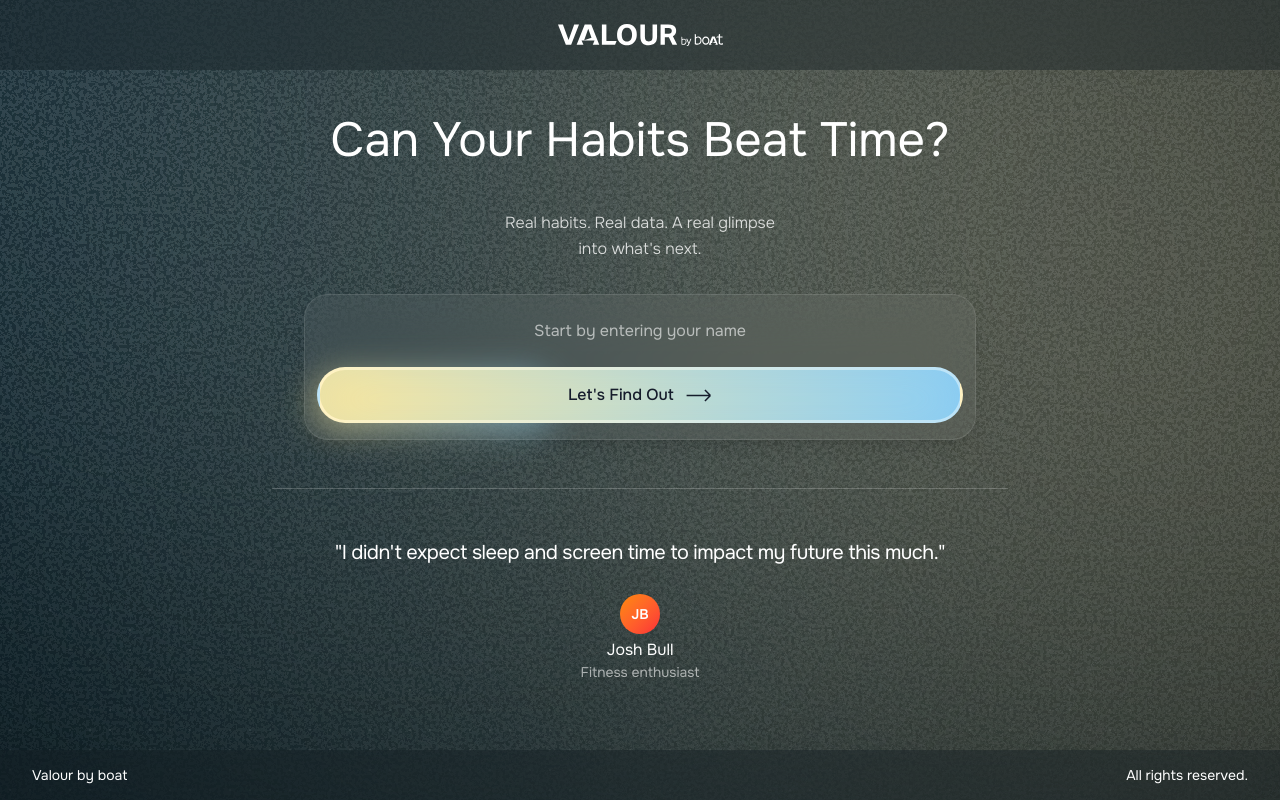
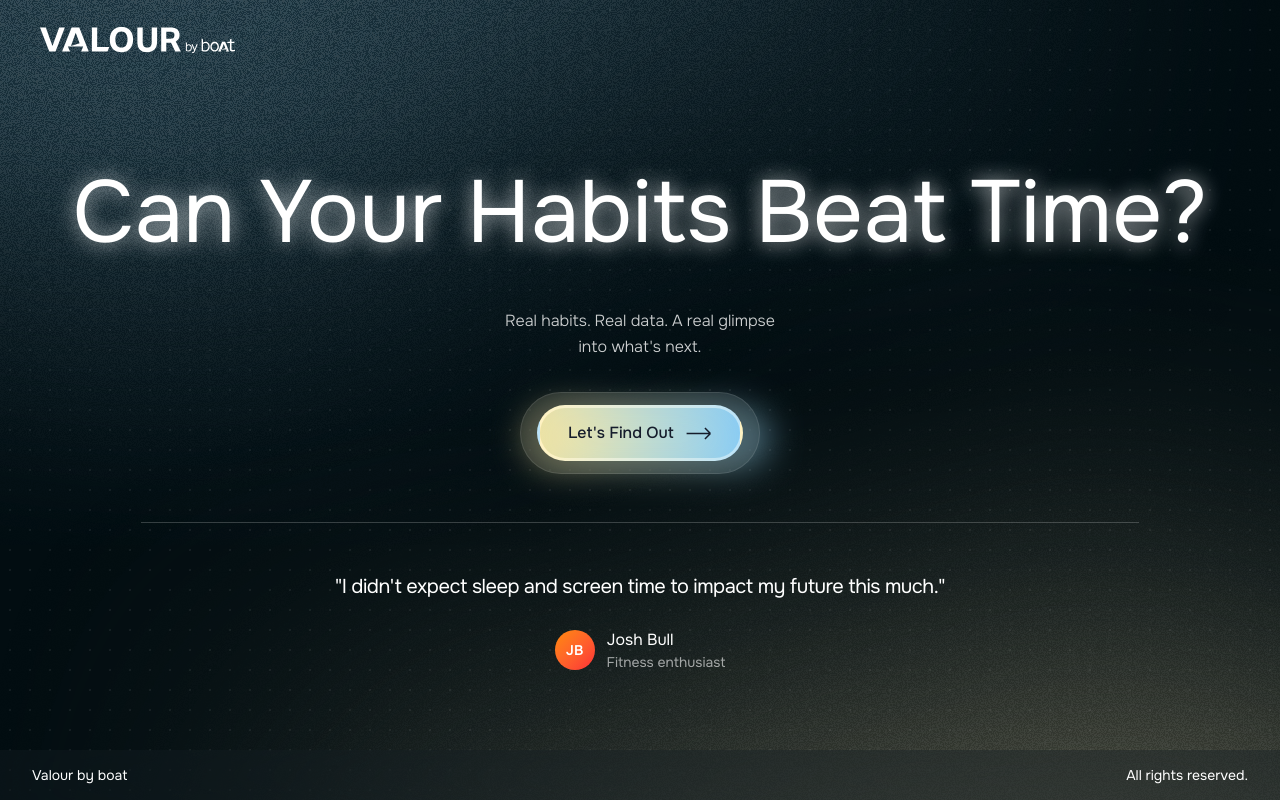
Before and after one commit to Durgeshityar/boat-frontend, a Next.js app: page / in a window 1280 px wide. Built offline with nearby package versions, Linux system fonts and the light colour scheme.

Commit message:
feat(landing): refactor landing page for deskop ui

```diff
--- a/src/components/Landing.tsx
+++ b/src/components/Landing.tsx
@@ -14,12 +14,14 @@ interface LandingProps {
 export default function Landing({ onSubmit }: LandingProps) {
   const [name, setName] = useState("");
   const [error, setError] = useState("");
+  const [showInputOnDesktop, setShowInputOnDesktop] = useState(false);
 
   const handleSubmit = (e: React.FormEvent) => {
     e.preventDefault();
     if (name.trim()) {
       setError("");
       onSubmit(name.trim());
+      setShowInputOnDesktop(false);
     } else {
       setError("Please enter your name before proceeding.");
     }
@@ -44,36 +46,69 @@ export default function Landing({ onSubmit }: LandingProps) {
             "radial-gradient(ellipse at center, transparent 20%, black)",
         }}
       />
+
       <img
         src="/landing-bg-blue.svg"
         alt=""
         aria-hidden="true"
-        className="pointer-events-none select-none absolute -top-20 -left-10 w-[calc(100vw+40px)] min-w-[calc(100vw+40px)] max-w-none"
+        className="pointer-events-none select-none absolute -top-20 -left-10 w-[calc(100vw+40px)] min-w-[calc(100vw+40px)] max-w-none md:hidden"
       />
       <img
         src="/landing-bg-yellow.svg"
         alt=""
         aria-hidden="true"
-        className="pointer-events-none select-none absolute -bottom-20 -left-10 w-[calc(100vw+40px)] min-w-[calc(100vw+40px)] max-w-none"
+        className="pointer-events-none select-none absolute -bottom-20 -left-10 w-[calc(100vw+40px)] min-w-[calc(100vw+40px)] max-w-none md:hidden"
+      />
+      <img
+        src="/landing-bg-blue-desktop.svg"
+        alt=""
+        aria-hidden="true"
+        className={cn(
+          "pointer-events-none select-none absolute -top-[394px] -left-0 w-full max-w-none hidden md:block",
+          showInputOnDesktop ? "md:opacity-20" : "md:opacity-100"
+        )}
+      />
+      <img
+        src="/landing-bg-yellow-desktop.svg"
+        alt=""
+        aria-hidden="true"
+        className={cn(
+          "pointer-events-none select-none absolute -bottom-[394px] -left-0 w-full max-w-none hidden md:block",
+          showInputOnDesktop ? "md:opacity-20" : "md:opacity-100"
+        )}
       />
 
       <div className="relative z-30 min-h-screen flex flex-col">
         <Header />
-        <main className="flex-1 flex flex-col items-center justify-start px-4 w-full max-w-md mx-auto sm:max-w-lg md:max-w-xl lg:max-w-3xl">
-          <div className="mb-8 w-full px-2 sm:px-0">
-            <h2 className="text-5xl font-normal text-white my-10 text-center leading-tight">
+        <main
+          className={cn(
+            "flex-1 flex flex-col items-center justify-start md:justify-center px-4 w-full transition-opacity duration-500"
+          )}
+        >
+          <div
+            className={cn(
+              "mb-8 w-full px-2 sm:px-0 justify-center flex flex-col items-center",
+              showInputOnDesktop ? "md:opacity-20" : "md:opacity-100"
+            )}
+          >
+            <h2
+              className="text-5xl md:text-[88px] font-normal text-white my-10 text-center leading-tight"
+              style={{
+                textShadow: "0px 1px 20px rgba(255, 255, 255, 0.75)",
+              }}
+            >
               Can Your Habits Beat Time?
             </h2>
             <p className="text-white/80 text-md font-light text-center leading-relaxed max-w-3xl">
               Real habits. Real data. A real glimpse
               <br />
-              into what&#39;s next.
+              into what's next.
             </p>
           </div>
 
           <form
             onSubmit={handleSubmit}
-            className="w-full max-w-md sm:max-w-lg md:max-w-xl lg:max-w-2xl mx-auto space-y-4"
+            className="w-full max-w-md sm:max-w-lg md:max-w-xl lg:max-w-2xl mx-auto space-y-4 md:hidden"
           >
             <div
               className="relative border rounded-3xl bg-[#FFFFFF0D] flex flex-col items-center p-3 backdrop-blur-lg shadow-lg"
@@ -99,12 +134,8 @@ export default function Landing({ onSubmit }: LandingProps) {
                 onChange={(e) => setName(e.target.value)}
                 aria-invalid={error ? "true" : "false"}
                 aria-describedby="name-error"
-                className={cn(
-                  "relative z-10 block w-full bg-transparent text-base text-white placeholder-white/60 placeholder:text-center rounded-full px-6 py-3 mb-2 outline-none ring-0 border-0 focus:ring-0 focus:outline-none text-center transition"
-                )}
+                className="relative z-10 block w-full bg-transparent text-base text-white placeholder-white/60 placeholder:text-center rounded-full px-6 py-3 mb-2 outline-none ring-0 border-0 focus:ring-0 focus:outline-none text-center"
                 style={{
-                  textAlign: "center",
-
                   border: error ? "1px solid #FFE99980" : undefined,
                 }}
               />
@@ -123,28 +154,109 @@ export default function Landing({ onSubmit }: LandingProps) {
           </form>
 
           <div
-            className="w-full h-px my-12"
+            className={cn(
+              "hidden md:flex items-center justify-center gap-4 w-full sm:max-w-xl md:max-w-2xl mx-auto relative z-40 transition-opacity duration-500"
+            )}
+          >
+            {!showInputOnDesktop && (
+              <div
+                className="relative flex justify-center"
+                style={{
+                  transition: "all 0.4s ease",
+                }}
+              >
+                <div
+                  className="absolute left-2 bottom-2 w-60 h-14 rounded-full blur-xl z-0"
+                  style={{
+                    background:
+                      "linear-gradient(90deg, #FFE999 0%, #8ED0F3 100%)",
+                    opacity: 0.56,
+                    filter: "blur(18px)",
+                  }}
+                />
+                <div
+                  className="bg-[#FFFFFF0D] border border-[#FFFFFF1A] w-60 rounded-full px-4 py-2 backdrop-blur-lg"
+                  style={{
+                    backdropFilter: "blur(27px)",
+                  }}
+                >
+                  <CtaButton onClick={() => setShowInputOnDesktop(true)}>
+                    Let&apos;s Find Out&nbsp;
+                  </CtaButton>
+                </div>
+              </div>
+            )}
+
+            {showInputOnDesktop && (
+              <form
+                onSubmit={handleSubmit}
+                className="flex items-center gap-3 w-full max-w-xl bg-[#FFFFFF0D] border border-[#FFFFFF1A] rounded-full px-4 py-2 backdrop-blur-lg"
+              >
+                <input
+                  type="text"
+                  placeholder="Start by entering your name"
+                  value={name}
+                  onChange={(e) => setName(e.target.value)}
+                  aria-invalid={error ? "true" : "false"}
+                  aria-describedby="name-error"
+                  className="flex-1 bg-transparent text-white placeholder-white/60 w-[60%] text-base rounded-full px-6 py-3 outline-none ring-0 focus:ring-0"
+                  style={{
+                    border: error ? "1px solid #FFE99980" : undefined,
+                  }}
+                  autoFocus
+                />
+                <div className="relative w-[40%]">
+                  <div
+                    className="absolute -left-2 -bottom-2 w-60 h-14 rounded-full blur-xl z-0"
+                    style={{
+                      background:
+                        "linear-gradient(90deg, #FFE999 0%, #8ED0F3 100%)",
+                      opacity: 0.56,
+                      filter: "blur(18px)",
+                    }}
+                  />
+                  <CtaButton type="submit" className="relative z-10">
+                    Let&apos;s Find Out&nbsp;
+                  </CtaButton>
+                </div>
+              </form>
+            )}
+          </div>
+
+          <div
+            className={cn(
+              "w-full h-px my-12 md:w-[80%]",
+              showInputOnDesktop ? "md:opacity-20" : "md:opacity-100"
+            )}
             style={{ backgroundColor: "#FFFFFF33" }}
             aria-hidden="true"
           />
 
-          <section className="w-full max-w-md sm:max-w-lg md:max-w-xl lg:max-w-2xl mx-auto text-center text-white mb-10">
+          <section
+            className={cn(
+              "w-full max-w-md sm:max-w-lg md:max-w-xl lg:max-w-2xl mx-auto text-center text-white mb-10",
+              showInputOnDesktop ? "md:opacity-20" : "md:opacity-100"
+            )}
+          >
             <p className="mb-6 font-normal tracking-tight leading-relaxed text-xl">
-              &#34;I didn&#39;t expect sleep and screen time to impact my future this
-              much.&#34;
+              "I didn&apos;t expect sleep and screen time to impact my future
+              this much."
             </p>
-            <div className="flex flex-col items-center gap-0">
+            <div className="flex flex-col md:flex-row md:gap-3 items-center justify-center gap-0">
               <div className="w-10 h-10 bg-gradient-to-br from-orange-400 to-red-500 rounded-full flex items-center justify-center">
                 <span className="text-white font-semibold text-sm select-none">
                   JB
                 </span>
               </div>
-              <p className="text-white font-normal text-base mt-1">Josh Bull</p>
-              <p className="text-[#FFFFFF99] text-sm m-0">Fitness enthusiast</p>
+              <div className="flex flex-col items-center md:items-start mt-1 md:mt-0">
+                <p className="text-white font-normal text-base">Josh Bull</p>
+                <p className="text-[#FFFFFF99] text-sm m-0">
+                  Fitness enthusiast
+                </p>
+              </div>
             </div>
           </section>
         </main>
-
         <Footer />
       </div>
     </div>
--- a/src/components/common/Header.tsx
+++ b/src/components/common/Header.tsx
@@ -1,23 +1,61 @@
-export default function Header() {
+import React from "react";
+
+interface HeaderProps {
+  ctaButton?: React.ReactNode;
+  centerElement?: React.ReactNode;
+}
+
+export default function Header({ ctaButton, centerElement }: HeaderProps) {
   return (
-    <header
-      style={{
-        backgroundColor: '#16202366',
-        width: '100%',
-        height: '70px',
-        padding: '20px 0',
-        display: 'flex',
-        justifyContent: 'center',
-        alignItems: 'center',
-        backdropFilter: 'blur(44px)',
-      }}
-      className="relative z-20"
-    >
-      <img
-        src="/logo.svg"
-        alt="Logo"
-        style={{ height: 22, width: 'auto', display: 'block' }}
-      />
+    <header className="relative z-20 w-full">
+      {/* Mobile Header */}
+      <div
+        className="
+          flex justify-center items-center
+          bg-[#16202366] backdrop-blur-[44px]
+          h-[70px] w-full
+          md:hidden
+        "
+        style={{ padding: "20px 0" }}
+      >
+        <img
+          src="/logo.svg"
+          alt="Logo"
+          style={{ height: 22, width: "auto", display: "block" }}
+        />
+      </div>
+
+      {/* Desktop Header */}
+      <div
+        className="
+          hidden md:flex items-center
+          h-[80px] w-full px-10
+          bg-transparent
+        "
+        style={{
+          justifyContent: centerElement ? "space-between" : "flex-between",
+        }}
+      >
+        <div className="flex items-center flex-shrink-0">
+          <img
+            src="/logo.svg"
+            alt="Logo"
+            style={{ height: 26, width: "auto", display: "block" }}
+          />
+        </div>
+
+        {centerElement ? (
+          <div className="flex-1 flex justify-center items-center min-w-0">
+            <div className="max-w-full">{centerElement}</div>
+          </div>
+        ) : (
+          <div className="flex-1" />
+        )}
+
+        <div className="flex items-center flex-shrink-0">
+          {ctaButton}
+        </div>
+      </div>
     </header>
   );
 }
```
Also changed, not shown: public/landing-bg-blue-desktop.svg (added), public/landing-bg-yellow-desktop.svg (added).
